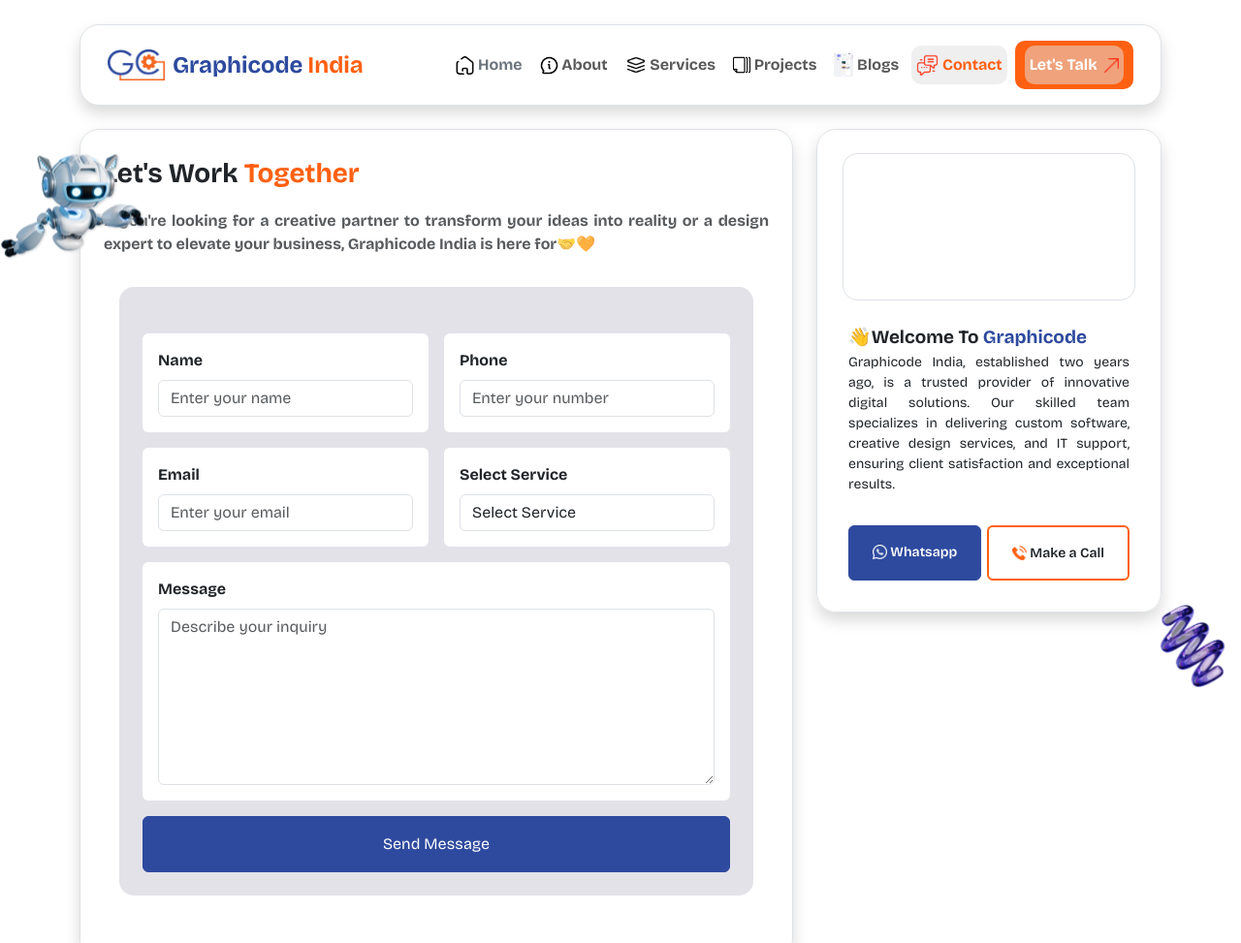
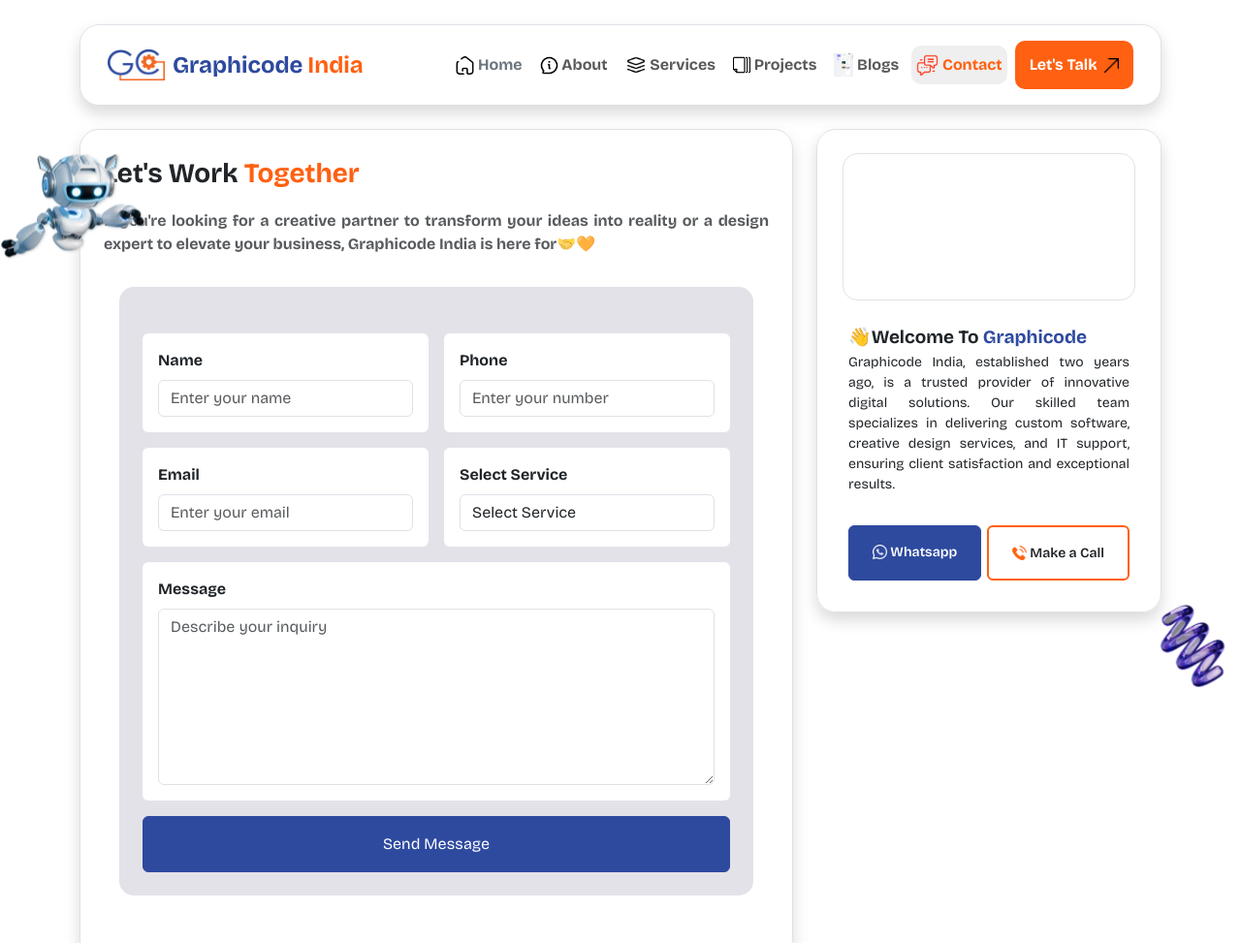
Before and after one commit to artic0909/graphicode.india, a plain HTML site: page contact.html in a window 1280 px wide. Shown: the top 973 px of the page at 97% size. Drawn offline with nearby package versions, Linux system fonts and the light colour scheme; grey boxes are pictures that could not be loaded; files whose address does not match are found by name.

```diff
--- a/contact.html
+++ b/contact.html
@@ -97,7 +97,7 @@
 
                                 <li class="nav-item btn-org">
                                     <a class="nav-link fw-bold inner-items-center" aria-current="page"
-                                    id="active-nav" href="contact.html">Let's Talk &nbsp;
+                                     href="contact.html">Let's Talk &nbsp;
                                         <img class="nav-img hide" src="./icon/arrow-talk.png" width="15" alt="" /></a>
                                 </li>
                             </ul>
```
